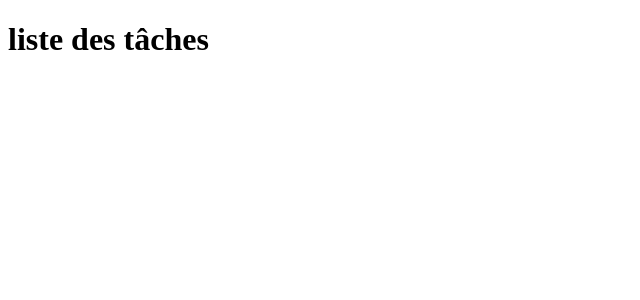
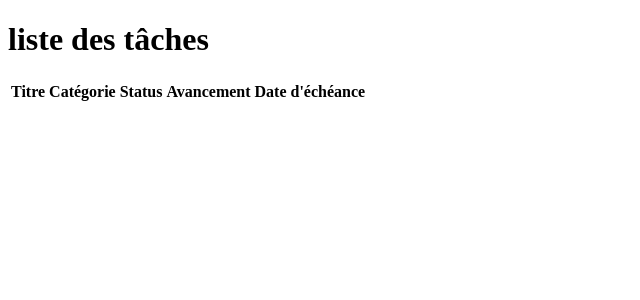
Before and after one commit to Hassan-Ajeg/PHP-todolist, a PHP site: page / in a window 1280 px wide. Shown: the top 300 px of the page, without its empty margins (0-640 px from the left). Run offline with PHP 8.4, Linux system fonts and the light colour scheme; tables that the repository leaves empty or names only in its code hold one stand-in row (values such as "Sample post"); data that the repository does not hold is empty.

Commit message:
Requête sur la DB, récupération de la liste des tâches

```diff
--- a/controllers/taskListController.php
+++ b/controllers/taskListController.php
@@ -1,4 +1,8 @@
 <?php
+
+//requête sur la BD pour afficher la liste des tâches
+$recordSet = $pdo->query("SELECT * FROM view_tasks");
+$taskList = $recordSet->fetchAll();
 
 $pageTitle =  "liste des tâches";
 $content = "taskList";
--- a/views/taskList.php
+++ b/views/taskList.php
@@ -1 +1,27 @@
 <h1><?= $pageTitle ?></h1>
+
+<table>
+    <tr>
+    <th>Titre</th>
+    <th>Catégorie</th>
+    <th>Status</th>
+    <th>Avancement</th>
+    <th>Date d'échéance</th>
+    </tr>
+
+    <?php foreach($taskList as $task) : ?>
+
+        <?php //transforme les clefs d'un tableau associatif en une suite de variables
+            extract($task) ?>
+    <tr>
+        <td><?= $title ?></td>
+        <td><?= $category_name ?></td>
+        <td><?= $status_name ?></td>
+        <td><?= $completion_rate ?></td>
+        <td><?= $due_date ?></td>
+    </tr>
+
+
+    <?php endforeach ?>
+
+</table>
--- a/web/index.php
+++ b/web/index.php
@@ -13,7 +13,7 @@
 
 //ouverture de la connexion à la BD
 $pdo = new PDO(
-    "mysql:host=127.0.0.1;dbname=todolist;charset=utf8",
+    "mysql:host=127.0.0.1;dbname=todolist;charset=utf8;port=8889",
     "root",
     "root",
     [
```
